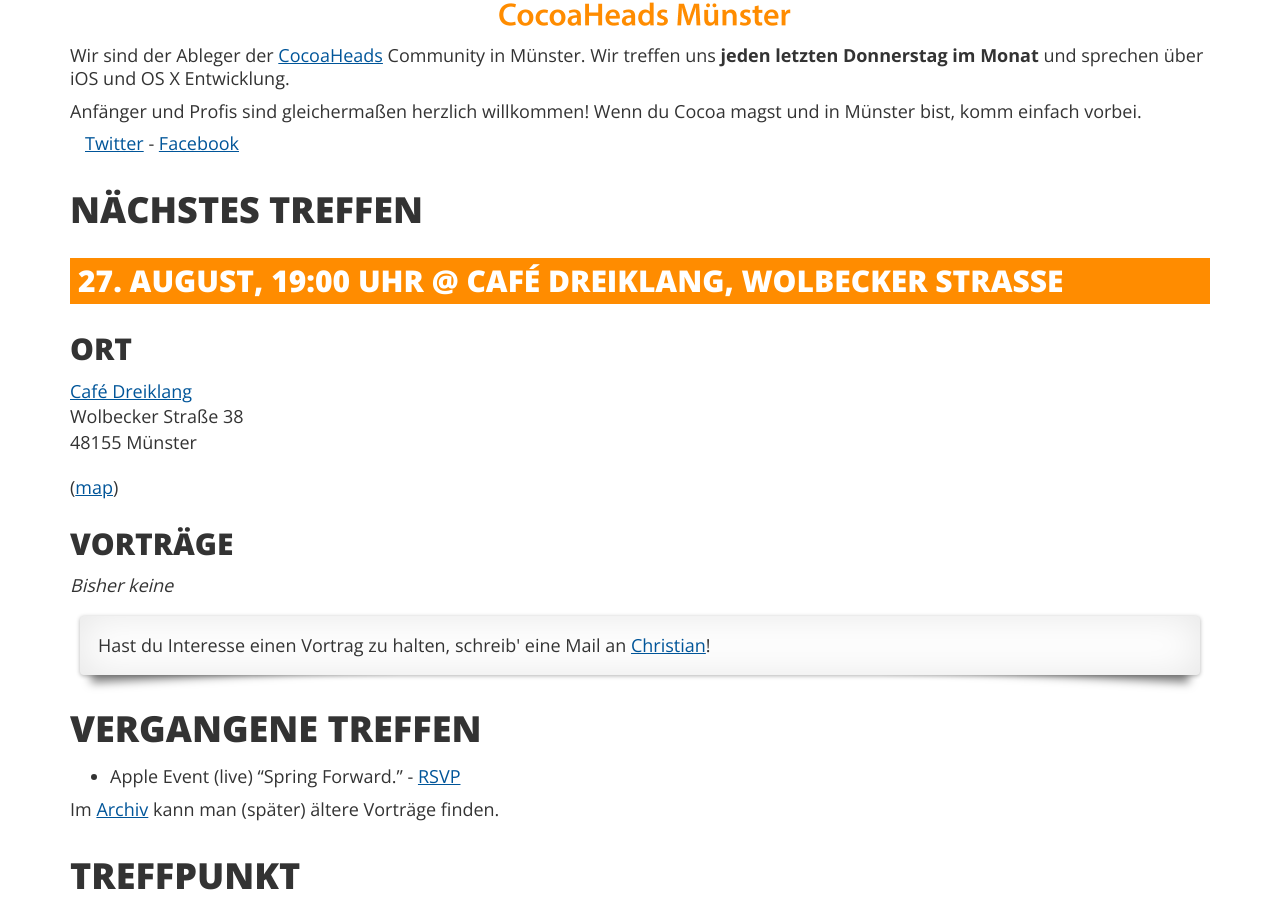
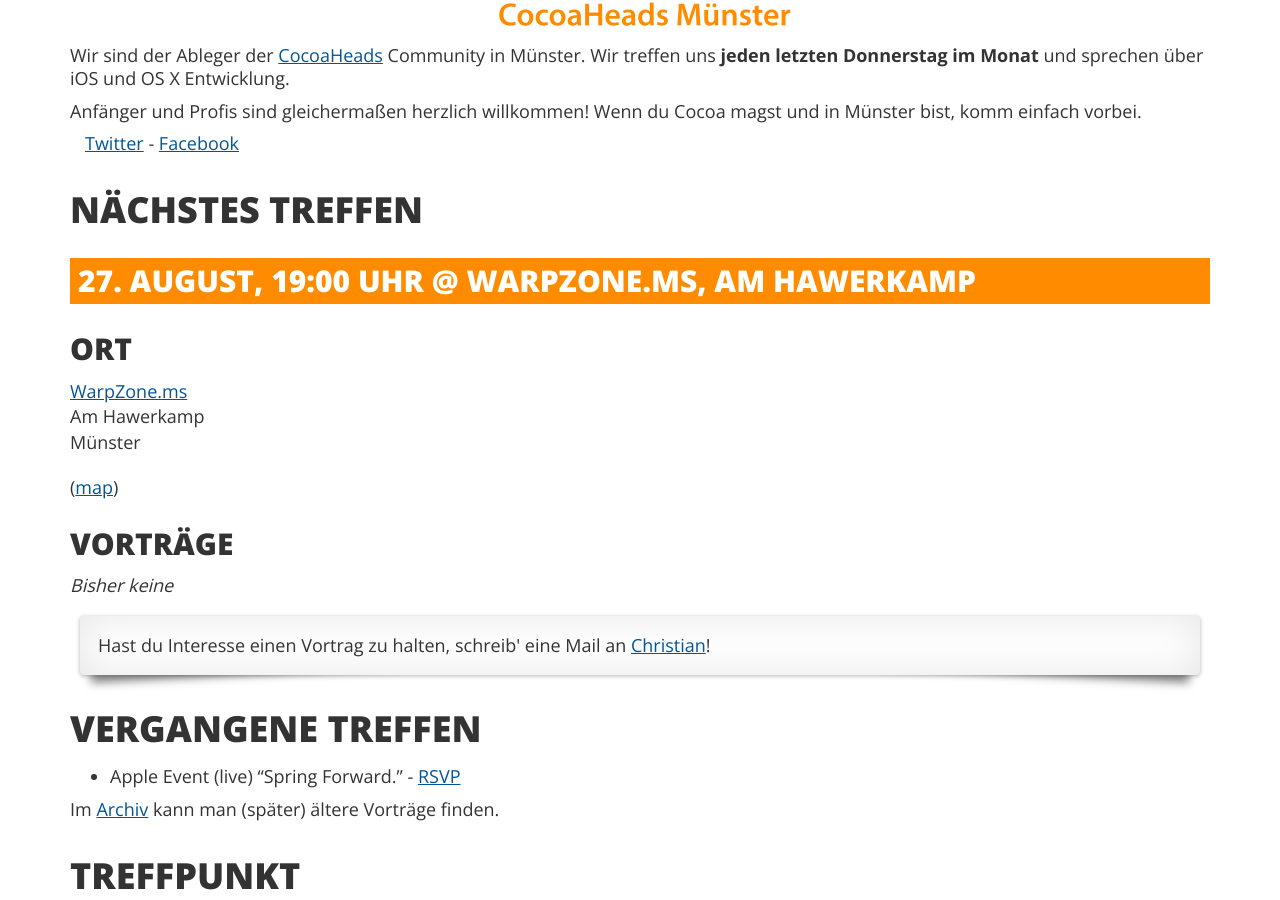
Before and after one commit to cocoaheads-ms/cocoaheads-ms.github.io, a Jekyll site: the page built from index.markdown, in a window 1280 px wide and 900 px high, scrolled down 306 px. Built offline with Jekyll 4.4.1, drawn with Linux system fonts in a browser that asks for light colours; nearby versions of some CDN libraries; some web fonts are replaced; Markdown is read by kramdown in place of the engine named in the settings.

Commit message:
Updated Address for August

```diff
--- a/index.markdown
+++ b/index.markdown
@@ -20,15 +20,22 @@
 
 # Nächstes Treffen
 
-<h2 class="meeting upcoming">27. August, 19:00 Uhr @ Café Dreiklang, Wolbecker Straße</h2>
+<h2 class="meeting upcoming">27. August, 19:00 Uhr @ WarpZone.ms, Am Hawerkamp</h2>
 
 ## Ort
 
-<address><a href="https://www.facebook.com/stullenschmiede/info?tab=page_info">Café Dreiklang</a><br/>
+<address><a href="https://www.warpzone.ms/wiki/newbiebereich:besuch">WarpZone.ms</a><br/>
+Am Hawerkamp<br/>
+Münster<br/>
+</address>
+(<a href="https://www.google.de/maps/place/warpzone+e.V./@51.944511,7.63893">map</a>)
+
+<!-- <address><a href="https://www.facebook.com/stullenschmiede/info?tab=page_info">Café Dreiklang</a><br/>
 Wolbecker Straße 38<br/>
 48155 Münster<br/>
 </address>
 (<a href="https://www.google.com/maps/place/Wolbecker+Str.+38,+48155+Münster,+Germany/@51.9574967,7.6398686,17z/data=!3m1!4b1!4m2!3m1!1s0x47b9bad8f0000673:0xf2987a2491b207cd">map</a>)
+-->
 
 <!--<address><a href="https://www.google.com/maps/place/Früh+Bis+Spät/@51.961794,7.633094,17z/data=!3m1!4b1!4m2!3m1!1s0x47b9bae7be7a8a05:0xef38ea6ffd59a6f2">Früh bis Spät</a><br/>
 Alter Steinweg 31<br/>
```
